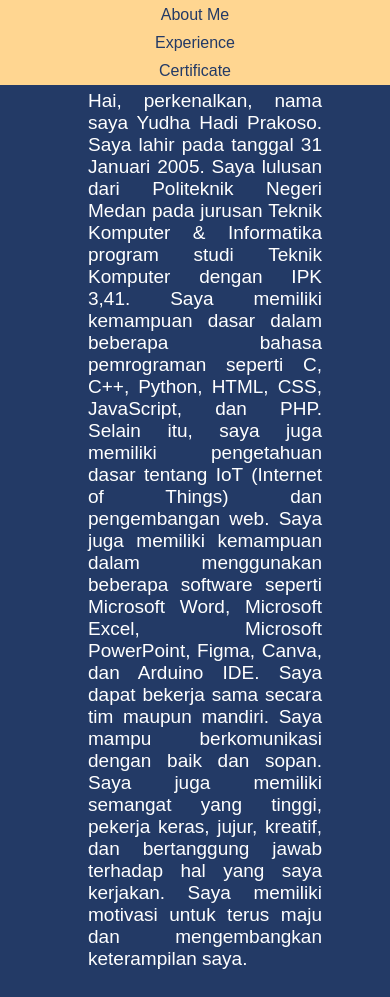
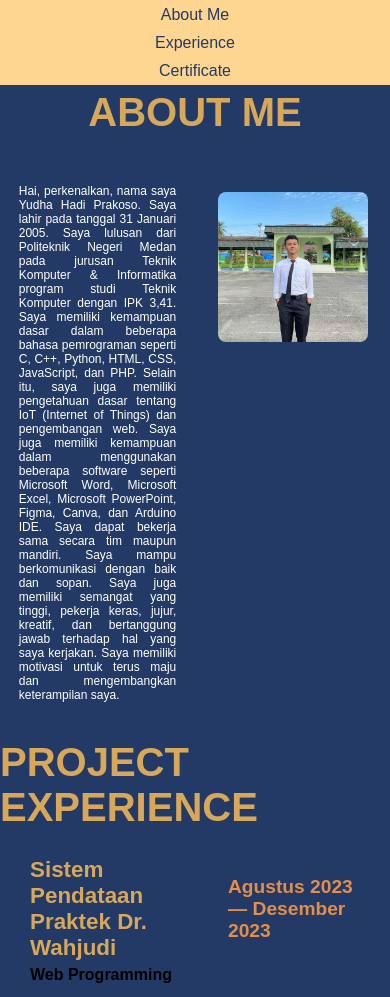
Before and after one commit to yudhahp31/portofolio, a plain HTML site: page index.html in a window 390 px wide. Shown: the part 67-1064 px from the top of the page. Drawn offline with Linux system fonts and the light colour scheme; a web font is replaced by a local one.

Commit message:
Update style.css
Updating the style for desktop and phone

```diff
--- a/style.css
+++ b/style.css
@@ -56,6 +56,13 @@ main {
     width: 100%;
     display: flex;
     color: #ffffff;
+}
+.aboutme-title{
+    font-family: 'Double Pivot', sans-serif;
+    display: flex;
+    justify-content: center;
+    color: #D7A859;
+    font-size: 30px;
     margin-top: 60px;
 }
 article{
@@ -88,16 +95,15 @@ aside{
     text-align: center;
     padding-right: 20px;
 }
-aside h1{
+aside {
     display: flex;
+    align-items: center;
     justify-content: center;
-    color: #D7A859;
-    font-size: 30px;
 }
 aside img{
     margin-top: 20px;
-    width: 250px;
-    height: 250px;
+    width: 400px;
+    height: 400px;
     object-fit: cover;
     border-radius: 8px;
     transition: transform 0.3s ease; /* Transisi efek zoom */
@@ -124,12 +130,12 @@ aside img:hover {
     font-size: 1.4rem;
     font-weight: 700;
     margin: 0;
-    color: #E38E49;
+    color: #D7A859;
 }
 .experience-item h3 {
     font-size: 1.2rem;
     font-weight: 400;
-    color: #D7A859;
+    color: #E38E49;
     font-weight: bold;
     margin: 5px 0;
 }
@@ -156,6 +162,18 @@ aside img:hover {
     padding: 5px 10px;
     border-radius: 5px;
     margin-right: 5px;
+}
+.experience-title{
+    display: flex;
+    justify-content: space-between;
+    align-items: center;
+    width: 50%;
+}
+.experience-title h2{
+    width: 60%;
+}
+.experience-title h3{
+    width: 40%;
 }
 .certificate h1{
     display: flex;
@@ -185,7 +203,10 @@ footer{
         align-items: flex-start;
         padding-right: 10px;
     }
-
+    .aboutme-title{
+        font-size: 20px;
+        margin-top: 130px;
+    }
     .head-title {
         width: 100%;
         justify-content: center;
@@ -205,25 +226,37 @@ footer{
     }
 
     main {
-        flex-direction: column;
-        margin-top: 80px;
+        display: flex;
+        margin-top: 10px;
     }
 
     article {
-        width: 100%;
+        width: 50%;
         padding: 0 10px;
     }
-
+    article p {
+        padding-left: 5%;
+        padding-right: 5%;
+        font-size: 12px;
+    }
     aside {
-        width: 100%;
+        width: 50%;
         padding: 0 10px;
+        align-items: start;
     }
 
     aside img {
-        height: auto;
+        height: 150px;
+        width: 150px;
     }
     aside img:hover {
         transform: none;
+    }
+    .experience-title{
+        width: 100%;
+    }
+    .experience-title h2, h3{
+        width: 50%;
     }
     footer {
         width: 100%;
@@ -236,6 +269,6 @@ footer{
     height: 200px;
     padding: 0;
     display: block;
-    margin: 0 auto;
+    margin: 0px auto 10px;
     }
 }
```
